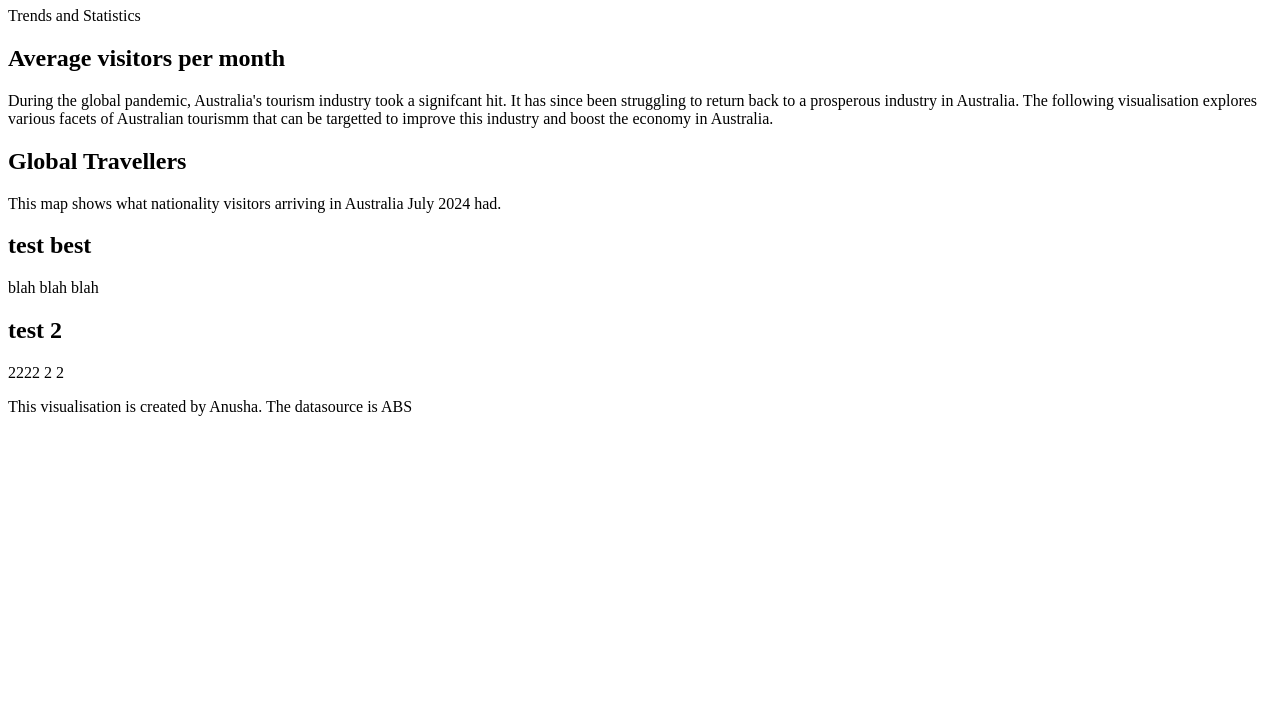
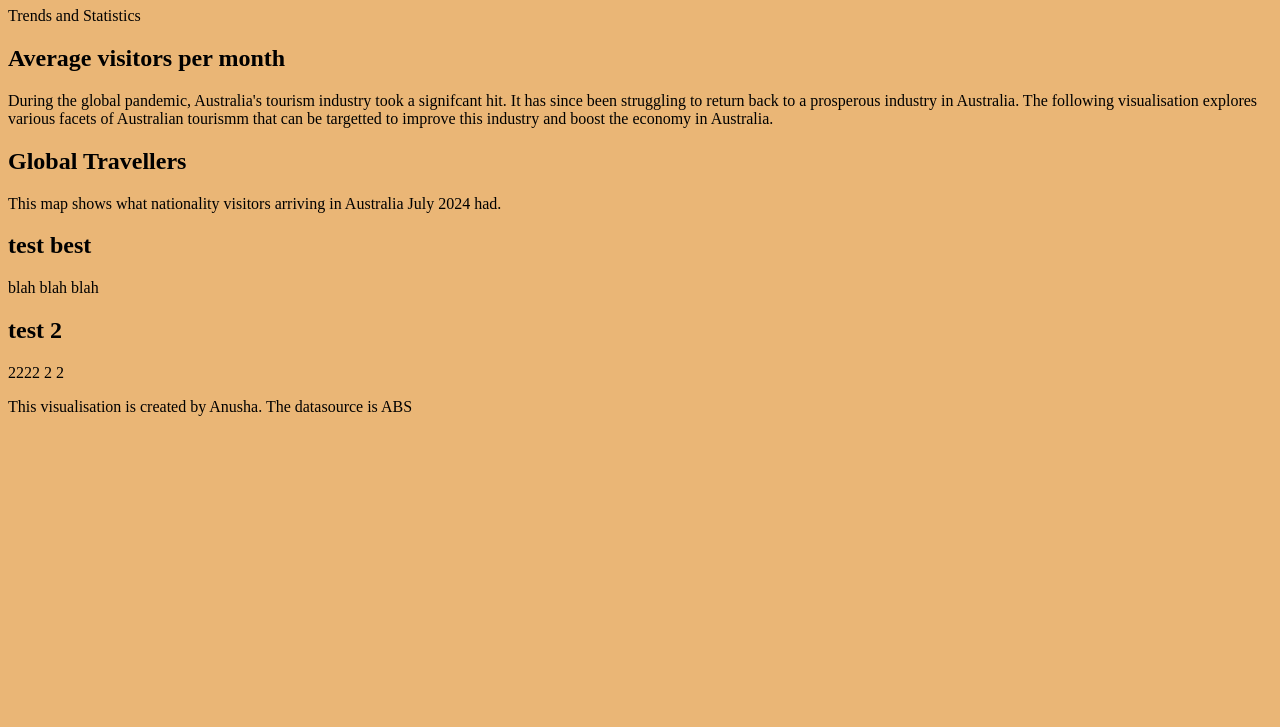
Before and after one commit to ayad0010/Vis_2, a plain HTML site: page index.html in a window 1280 px wide. Shown: the part 73-800 px from the top of the page. Drawn offline with Linux system fonts and the light colour scheme; files that its build step writes are made by us from their sources; a script that the page names is missing.

Commit message:
Update index.html

```diff
--- a/index.html
+++ b/index.html
@@ -6,6 +6,9 @@
   <script src="https://cdn.jsdelivr.net/npm/vega@5.20.2"></script>
   <script src="https://cdn.jsdelivr.net/npm/vega-lite@5.1.0"></script>
   <script src="https://cdn.jsdelivr.net/npm/vega-embed@6.17.0"></script>
+
+  <!-- CSS file -->
+  <link rel="stylesheet" type="text/css" href="css/style.css" media="all">
 </head>
 
 <body>
```
